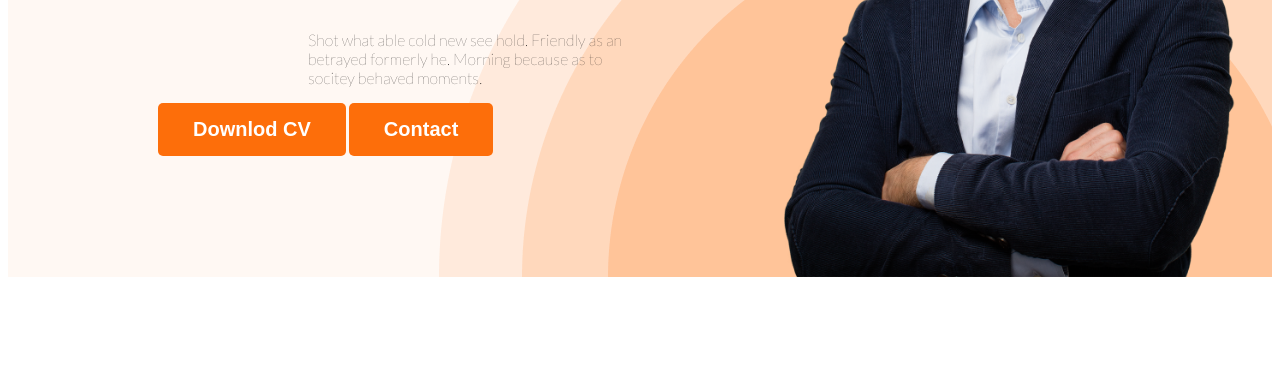
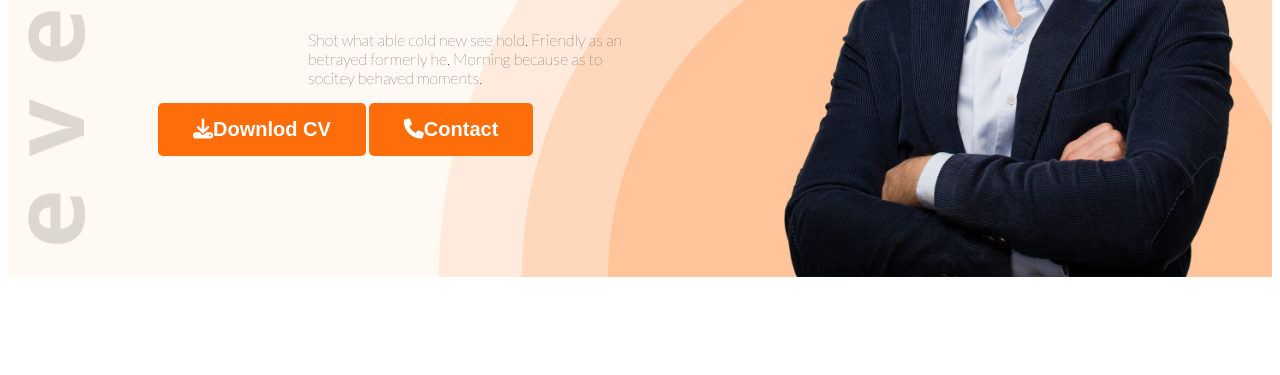
Before and after one commit to Promi0507/webdeveloper-protfolio, a plain HTML site: page index.html in a window 1280 px wide. Shown: the part 425-800 px from the top of the page. Drawn offline with Linux system fonts and the light colour scheme.

Commit message:
added font awesome icons

```diff
--- a/index.html
+++ b/index.html
@@ -7,6 +7,7 @@
     <link rel="preconnect" href="https://fonts.googleapis.com">
 <link rel="preconnect" href="https://fonts.gstatic.com" crossorigin>
 <link href="https://fonts.googleapis.com/css2?family=Lato:ital,wght@0,100;0,700;1,900&family=Open+Sans:ital,wght@0,700;0,800;1,800&display=swap" rel="stylesheet">
+<script src="https://kit.fontawesome.com/2f58982bf8.js" crossorigin="anonymous"></script>
 
 
 
@@ -29,8 +30,8 @@
                 <h3 class="banner-greeting">Hi, I am</h3>
                 <h1 class="banner-title">Mary Hardy</h1>
                 <p class="banner description">Shot what able cold new see hold. Friendly as an betrayed formerly he. Morning because as to socitey behaved moments.</p>
-                <button class="btn-primary">Downlod CV</button>
-                <button class="btn-primary">Contact</button>
+                <button class="btn-primary"> <i class="fa-solid fa-download"></i>Downlod CV</button>
+                <button class="btn-primary"> <i class="fa-solid fa-phone"></i>Contact</button>
             </div>
               <img class="profile-pic" src="images/hardy.png" alt="">
         </div>
@@ -149,7 +150,7 @@
 
             </div>
             <div class="download-cv">
-                <button class="btn-primary">Download CV</button>
+                <button class="btn-primary"> <i class="fa-solid fa-download"></i>Download CV</button>
             </div>
         </section>
 
--- a/protfolio.css
+++ b/protfolio.css
@@ -61,9 +61,9 @@ nav a{
 /* .header related styles */
    .header{
        background-color: #FFF8F3;
-       background-image: url('../images/header_bg.png');
+       background-image: url('../images/header_bg.png'), url(/images/developer.png);
        background-repeat: no-repeat;
-       background-position: bottom right;
+       background-position: bottom right, top left;
    }
 .banner{
    padding: 30px 30px 0px 150px;
```
